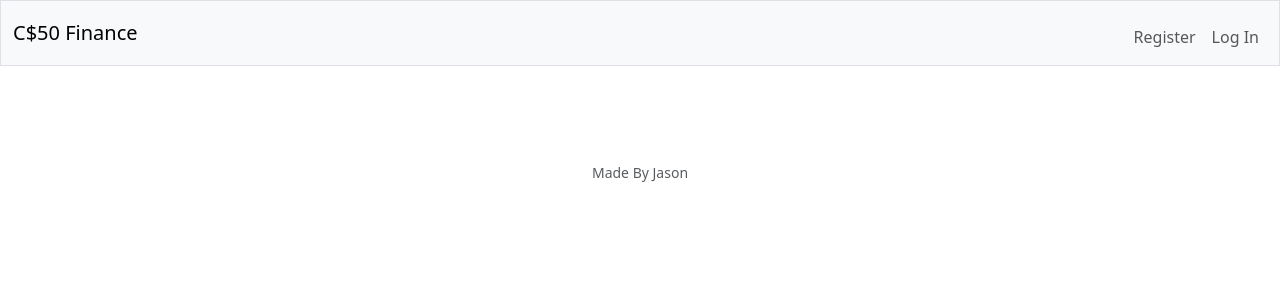
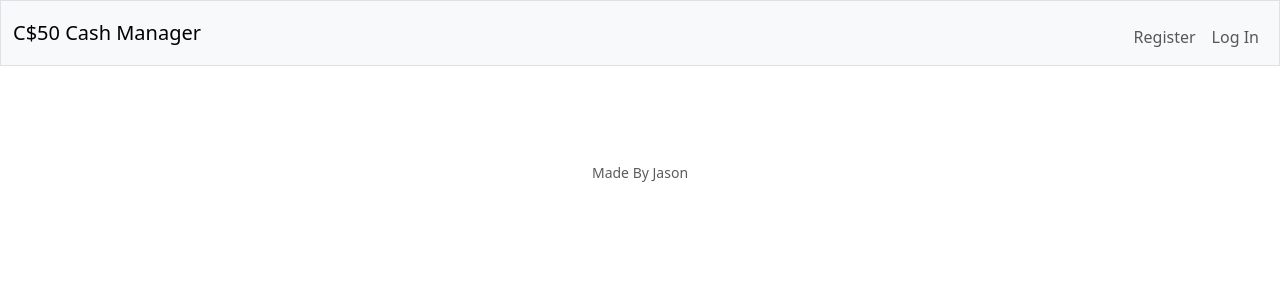
Before and after one commit to Jezter0/Chamberlain, a Flask app: page / in a window 1280 px wide. Shown: the top 300 px of the page. Run offline with Flask 3, Linux system fonts and the light colour scheme.

Commit message:
Added title

```diff
--- a/templates/index.html
+++ b/templates/index.html
@@ -9,7 +9,7 @@
 <body>
     <nav class="bg-light border navbar navbar-expand-md navbar-light">
         <div class="container-fluid">
-            <a class="navbar-brand" href="/"><span class="blue">C</span><span class="red">$</span><span class="yellow">5</span><span class="green">0</span> <span class="red">Finance</span></a>
+            <a class="navbar-brand" href="/"><span class="blue">C</span><span class="red">$</span><span class="yellow">5</span><span class="green">0</span> <span class="red">Cash Manager</span></a>
             <button aria-controls="navbar" aria-expanded="false" aria-label="Toggle navigation" class="navbar-toggler" data-bs-target="#navbar" data-bs-toggle="collapse" type="button">
                 <span class="navbar-toggler-icon"></span>
             </button>
```
